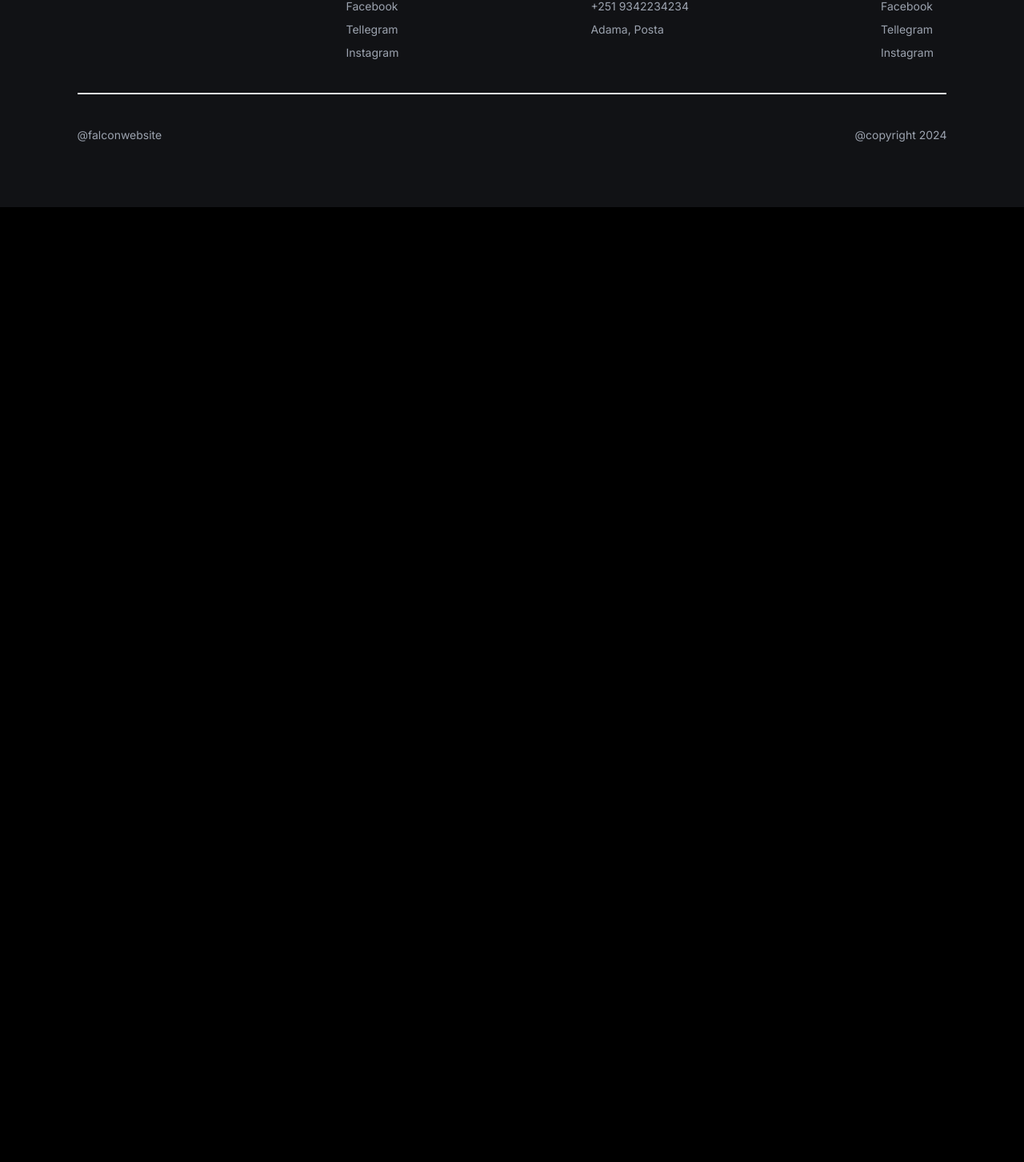
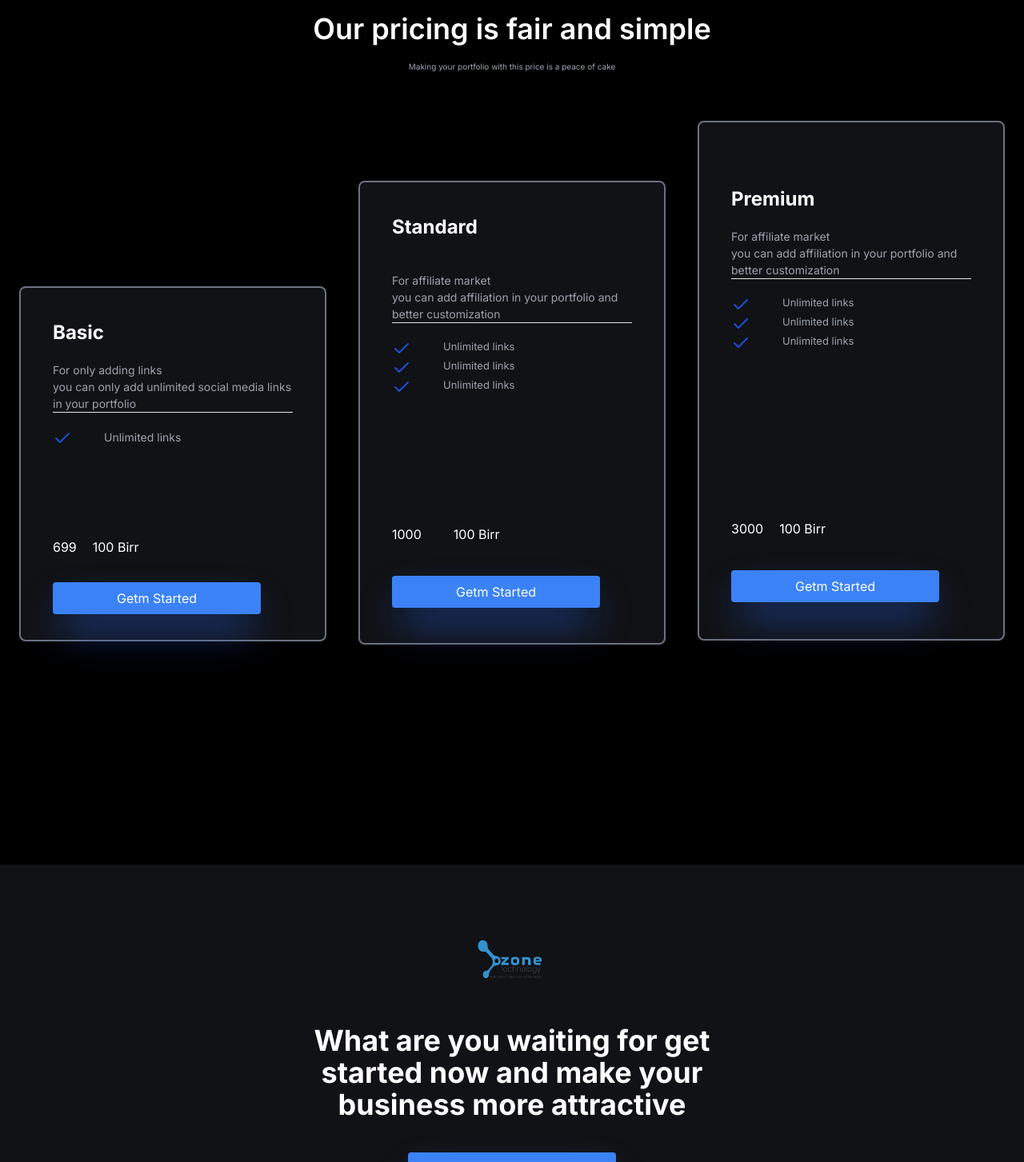
Before and after one commit to ozone-tech-dev/Falcon, a Next.js app in the folder portfolio/: page / in a window 1280 px wide. Shown: the part 3529-4982 px from the top of the page at 80% size. Before the commit the page ends 3788 px from the top, so only its background shows below. Built offline with nearby package versions, Linux system fonts and the light colour scheme.

Commit message:
upper footer

```diff
--- a/portfolio/src/app/page.js
+++ b/portfolio/src/app/page.js
@@ -2,12 +2,16 @@ import Image from "next/image";
 import { Templates } from "@/components/global/Templates";
 import { About } from "@/components/global/About";
 import { Galleries } from "@/components/global/Galleries";
+import { Priceing } from "@/components/global/Priceing";
+import { LowerFooter } from "@/components/global/LowerFooter";
 export default function Home() {
   return (
     <div >
       <Templates/>
       <About/>
       <Galleries/>
+      <Priceing/>
+      <LowerFooter/>
     </div>
   );
 }
--- /dev/null
+++ b/portfolio/src/components/global/LowerFooter.jsx
@@ -0,0 +1,26 @@
+import React from 'react'
+import Image from 'next/image'
+import logo from '../../assets/logo/ozon.png'
+export const LowerFooter = () => {
+  return (
+    <div className='bg-skin-fill py-20  my-20'>
+        <div className='flex flex-col justify-center items-center'>
+            <Image
+                src={logo}
+                alt="logor"
+                className='w-24 h-20 flex justify-center items-center'
+                />
+        </div>
+
+        <div className=' flex flex-col justify-center items-center pb-10 '>
+            <div className='py-10 flex flex-col justify-center items-center'>
+                <p className='text-4xl font-bold'>What are you waiting for get</p>
+                <p className='text-4xl font-bold'>started now and make your</p>
+                <p className='text-4xl font-bold' >business more attractive</p>
+            </div>
+
+            <button className='text-white bg-blue-500 px-20 py-2 rounded shadow-blue-600 shadow-2xl'>Getm Started </button>
+        </div>
+    </div>
+  )
+}
--- /dev/null
+++ b/portfolio/src/components/global/Priceing.jsx
@@ -0,0 +1,118 @@
+import React from 'react'
+import { LuCheck } from "react-icons/lu";
+
+export const Priceing = () => {
+  return (
+    <div className='pt-40  pb-60'>
+        <div className='flex flex-col justify-center items-center'>
+            <p className='text-4xl font-semibold'>Our pricing is fair and simple</p>
+            <p className=' text-gray-400 text-[10px]  py-5'>Making your portfolio with this price is a peace of cake </p>
+        </div>
+        <div className='flex justify-center items-center gap-10 '>
+
+            <div className='w-96 border-2 border-gray-500 relative top-36 rounded-lg px-10 pt-10  bg-skin-fill   '>
+                <div className='flex flex-col justify-center '>
+                    <p className='text-2xl font-bold'>Basic</p>
+                    <div className='py-5'>
+                        <p className='text-gray-400 text-[14px] '>For only adding links </p>
+                        <p className='text-gray-400 text-[14px]  '> you can only add unlimited social media links in your portfolio</p>
+                        <hr className='text-gray-400 '/>
+                    </div>
+
+                    <p className=' flex gap-10'>
+                            <small> <LuCheck  className='w-6 h-6 text-blue-700'/> </small>
+                            <small className='text-gray-400 text-[14px]'>Unlimited links</small>
+                        </p>
+
+                </div>
+                <div className='pt-28'>
+                    <p  className='flex gap-5'>
+                        <p>699</p>
+                        <p>100 Birr</p>
+                    </p>
+                </div>
+
+                <div className='py-8'>
+                    <button className='text-white bg-blue-500 px-20 py-2 rounded shadow-blue-600 shadow-2xl'>Getm Started </button>
+                </div>
+            </div>
+
+
+            <div className='w-96  h-[580px] border-2 border-gray-500  relative top-20 px-10 rounded-lg bg-skin-fill'>
+                <div className=' '>
+                    <p className='text-2xl font-bold pt-10 pb-5'>Standard</p>
+                    <div className='py-5'>
+                        <p className='text-gray-400 text-[14px] '>For affiliate market </p>
+                        <p className='text-gray-400 text-[14px]  '> you can add affiliation in your portfolio and better customization</p>
+                        <hr className='text-gray-400 '/>
+                    </div>
+
+                    <p className=' flex gap-10'>
+                            <small> <LuCheck  className='w-6 h-6 text-blue-700'/> </small>
+                            <small className='text-gray-400 text-[13px]'>Unlimited links</small>
+                    </p>
+                    <p className=' flex gap-10'>
+                            <small> <LuCheck  className='w-6 h-6 text-blue-700'/> </small>
+                            <small className='text-gray-400 text-[13px]'>Unlimited links</small>
+                    </p>
+                    <p className=' flex gap-10'>
+                            <small> <LuCheck  className='w-6 h-6 text-blue-700'/> </small>
+                            <small className='text-gray-400 text-[13px]'>Unlimited links</small>
+                    </p>
+
+                </div>
+                <div className='pt-40 '>
+                    <p className='flex gap-5'>
+                        <p>1000</p>
+                        <hr className='relative bottom-4'/>
+                        <p>100 Birr</p>
+                    </p>
+
+                    <div className='py-16 pt-10'>
+                        <button className='text-white bg-blue-500 px-20 py-2 rounded shadow-blue-600 shadow-2xl'>Getm Started </button>
+                    </div>
+                </div>
+            </div>
+
+
+            <div className='w-96  border-2  h-[650px]  border-gray-500  pt-20 relative top-10 px-10 rounded-lg bg-skin-fill'>
+                <div className=''>
+                    <p className='text-2xl font-bold'>Premium</p>
+                    <div className='py-5'>
+                        <p className='text-gray-400 text-[14px] '>For affiliate market </p>
+                        <p className='text-gray-400 text-[14px]  '> you can add affiliation in your portfolio and better customization</p>
+                        <hr className='text-gray-400 '/>
+                    </div>
+
+                    <p className=' flex gap-10'>
+                            <small> <LuCheck  className='w-6 h-6 text-blue-700'/> </small>
+                            <small className='text-gray-400 text-[13px]'>Unlimited links</small>
+                    </p>
+                    <p className=' flex gap-10'>
+                            <small> <LuCheck  className='w-6 h-6 text-blue-700'/> </small>
+                            <small className='text-gray-400 text-[13px]'>Unlimited links</small>
+                    </p>
+                    <p className=' flex gap-10'>
+                            <small> <LuCheck  className='w-6 h-6 text-blue-700'/> </small>
+                            <small className='text-gray-400 text-[13px]'>Unlimited links</small>
+                    </p>
+
+                </div>
+                <div className='pt-52 '>
+                    <p  className='flex gap-5'>
+                        <p>3000</p>
+                        <p>100 Birr</p>
+                    </p>
+
+                    <div className='pb-16 pt-10'>
+                        <button className='text-white bg-blue-500 px-20 py-2 rounded shadow-blue-600 shadow-2xl'>Getm Started </button>
+                    </div>
+                </div>
+
+
+            </div>
+
+        </div>
+    </div>
+  )
+}
```
Also changed, not shown: portfolio/src/assets/logo/logo2.png (added).
